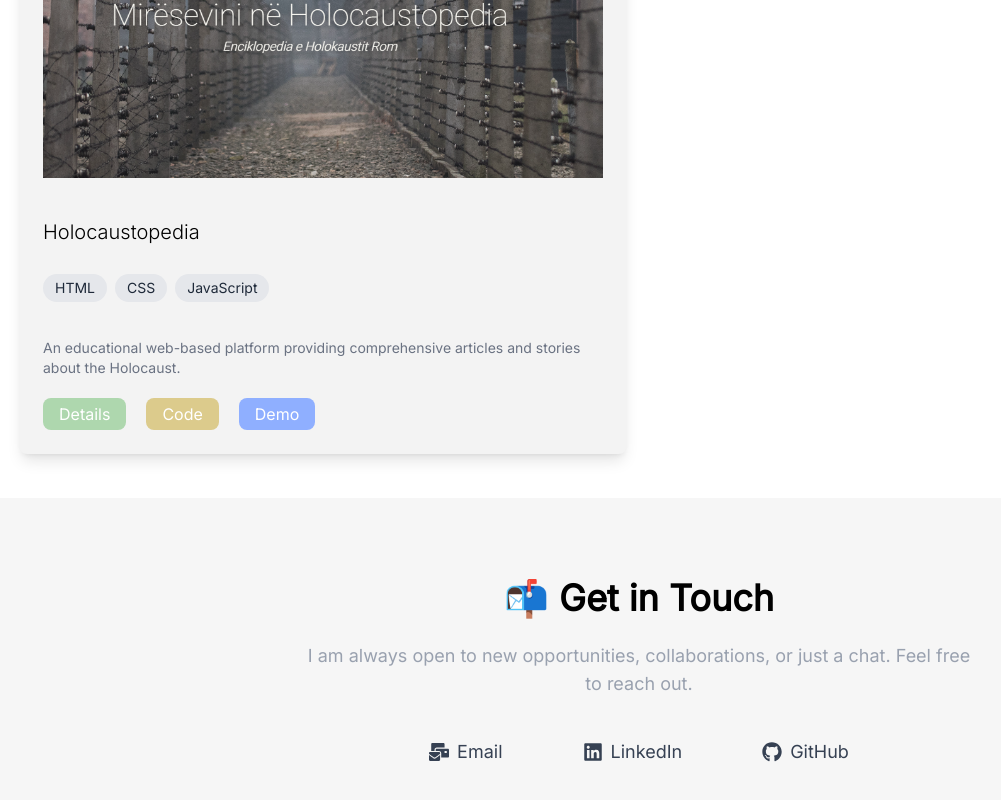
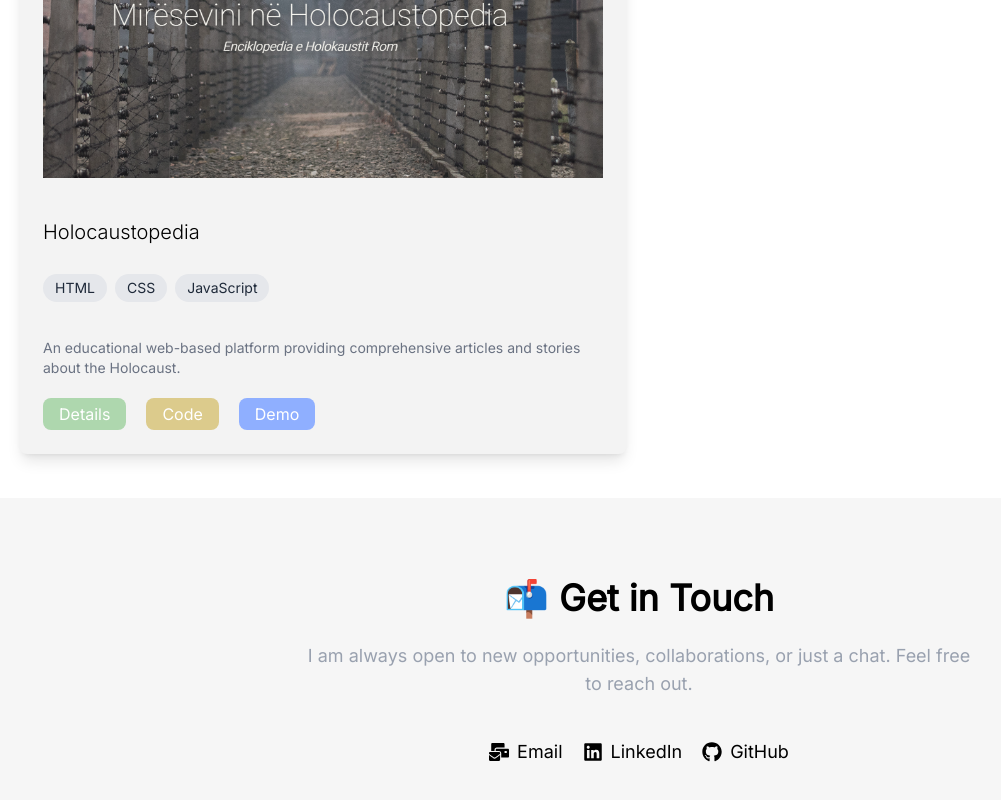
Before and after one commit to xhemalkodragjini/personal-portfolio, a Next.js app: page / in a window 1280 px wide. Shown: the part 4041-4841 px from the top of the page, without its empty margins (1-1002 px from the left). Built offline with nearby package versions, Linux system fonts and the light colour scheme.

Commit message:
change font color

```diff
--- a/components/Contact.js
+++ b/components/Contact.js
@@ -8,7 +8,7 @@ export default function Contact() {
                 <p className="text-lg text-gray-400 mb-10">
                     I am always open to new opportunities, collaborations, or just a chat. Feel free to reach out.
                 </p>
-                <div className="flex justify-center gap-20 text-gray-700 dark:text-gray-200 text-lg">
+                <div className="flex justify-center gap-20 sm:gap-5 text-black-700 dark:text-gray-200 text-lg">
                     <a
                         href="mailto:xhemal.kodragjini98@gmail.com"
                         className="flex items-center hover:text-blue-500 transition"
```
